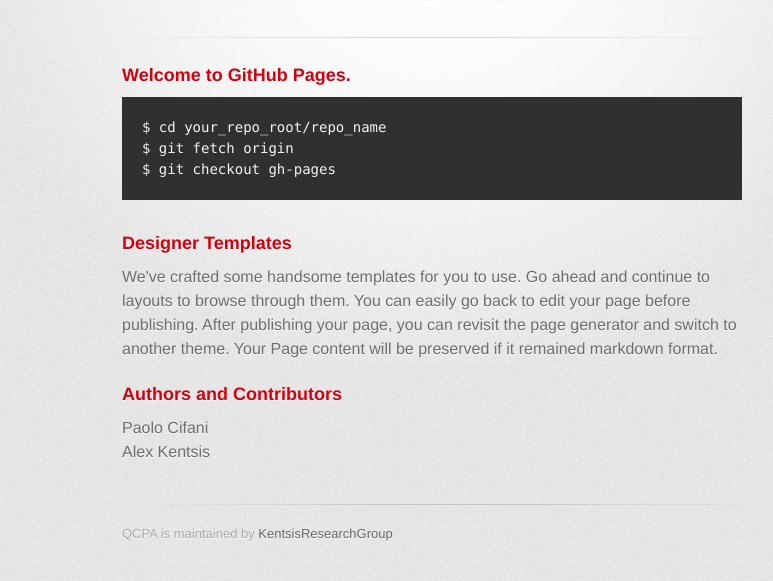
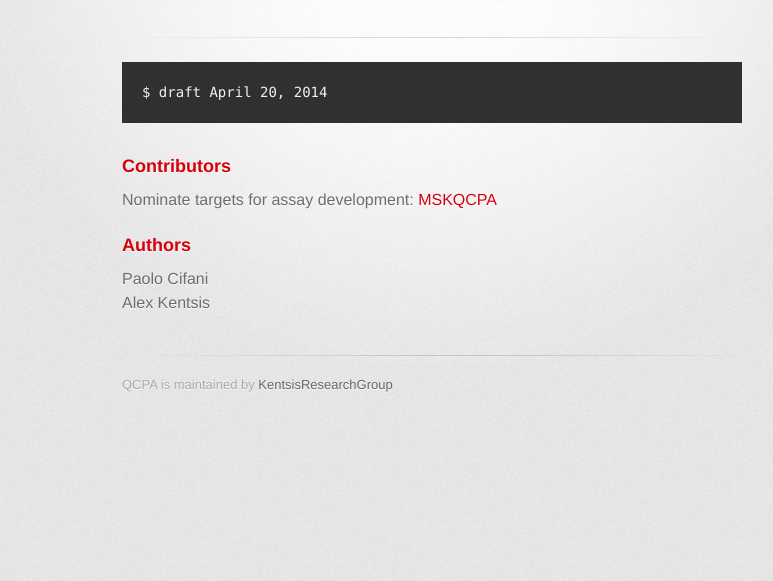
Before and after one commit to kentsisresearchgroup/qcpa, a plain HTML site: page index.html in a window 1280 px wide. Shown: the part 209-790 px from the top of the page, without its empty margins (208-981 px from the left). Drawn offline with Linux system fonts and the light colour scheme; a web font is replaced by a local one.

Commit message:
Update index.html

```diff
--- a/index.html
+++ b/index.html
@@ -31,21 +31,17 @@
         <hr>
 
         <section id="main_content">
-          <h3>
-<a name="welcome-to-github-pages" class="anchor" href="#welcome-to-github-pages"><span class="octicon octicon-link"></span></a>Welcome to GitHub Pages.</h3>
 
-<pre><code>$ cd your_repo_root/repo_name
-$ git fetch origin
-$ git checkout gh-pages
+<pre><code>$ draft April 20, 2014
 </code></pre>
 
 <h3>
-<a name="designer-templates" class="anchor" href="#designer-templates"><span class="octicon octicon-link"></span></a>Designer Templates</h3>
+<a name="contributors" class="anchor" href="#contributors"><span class="octicon octicon-link"></span></a>Contributors</h3>
 
-<p>We've crafted some handsome templates for you to use. Go ahead and continue to layouts to browse through them. You can easily go back to edit your page before publishing. After publishing your page, you can revisit the page generator and switch to another theme. Your Page content will be preserved if it remained markdown format.</p>
+<p>Nominate targets for assay development: <a href="http://alexkentsis.net/qcpa/">MSKQCPA</a></p>
 
 <h3>
-<a name="authors-and-contributors" class="anchor" href="#authors-and-contributors"><span class="octicon octicon-link"></span></a>Authors and Contributors</h3>
+<a name="authors" class="anchor" href="#authors"><span class="octicon octicon-link"></span></a>Authors</h3>
 Paolo Cifani<br>
 Alex Kentsis<br>
 
```
